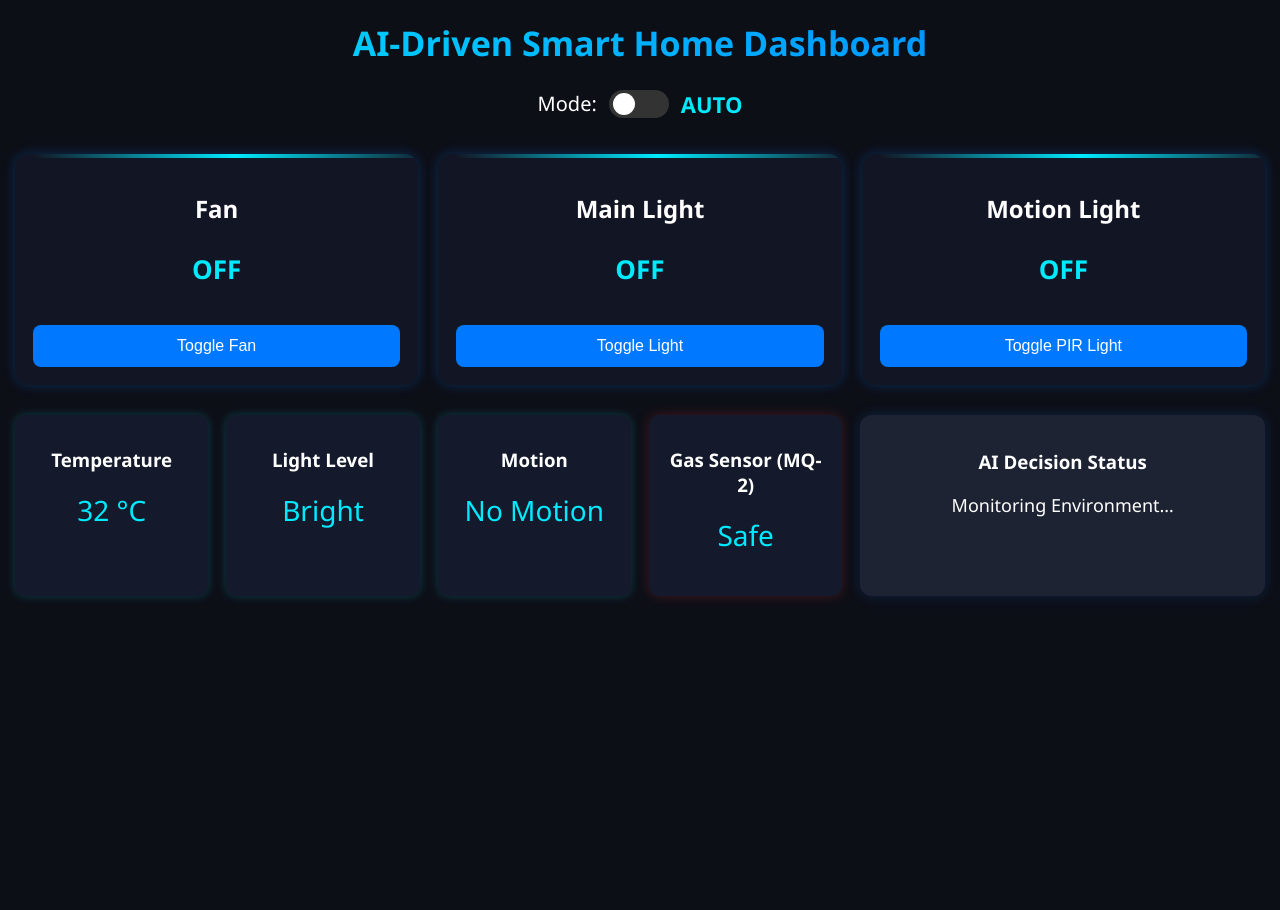
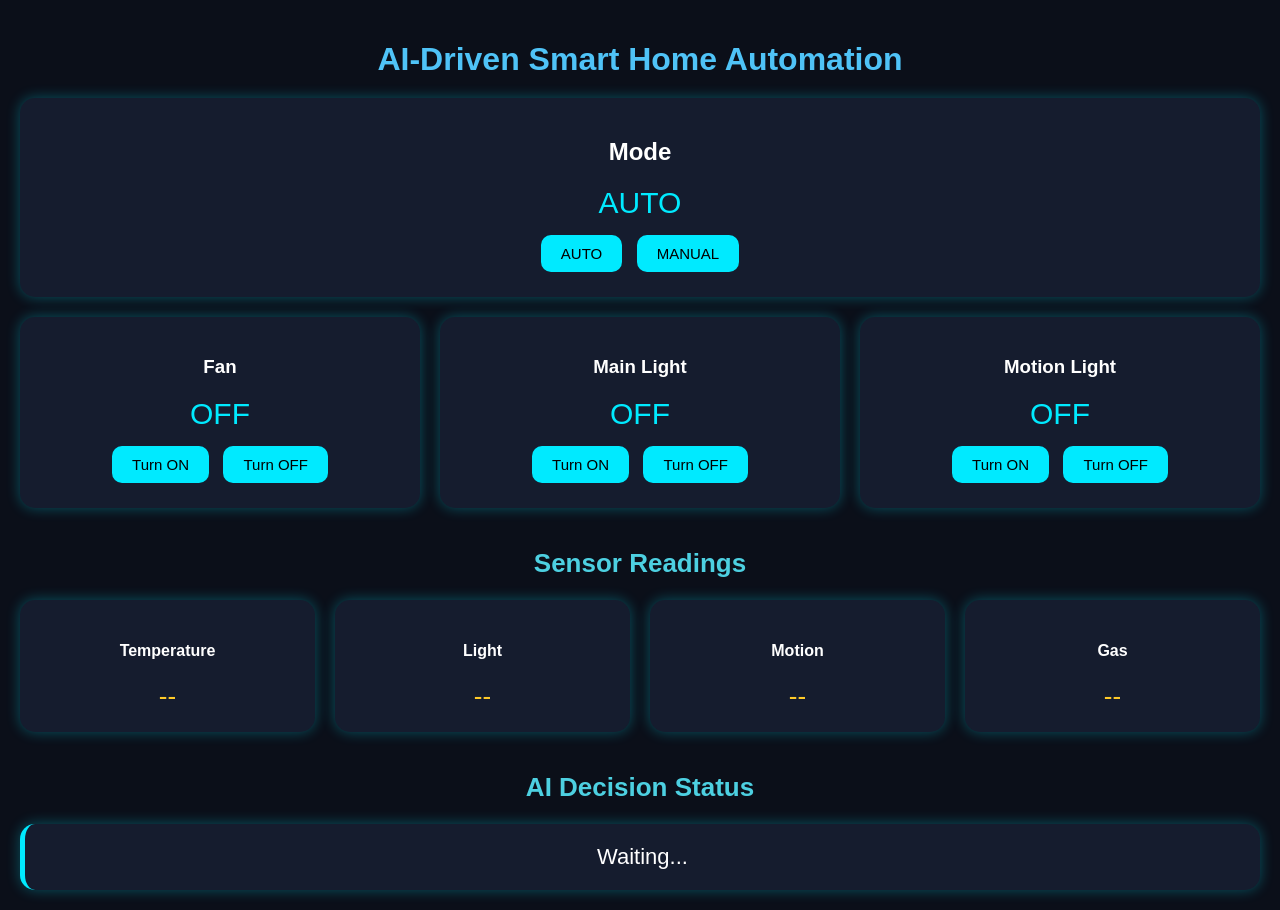
Before and after one commit to sreerammetasage-hash/SmartHomeDashboard, a plain HTML site: page index.html in a window 1280 px wide. Before the commit the page ends 800 px from the top, so only its background shows below. Drawn offline with Linux system fonts and the light colour scheme; no server answers.

Commit message:
Add files via upload

```diff
--- a/index.html
+++ b/index.html
@@ -3,86 +3,85 @@
 <head>
     <meta charset="UTF-8" />
     <meta name="viewport" content="width=device-width, initial-scale=1.0" />
-    <title>AI Home Automation Dashboard</title>
+    <title>AI Smart Home Dashboard</title>
     <link rel="stylesheet" href="style.css" />
 </head>
 
 <body>
 
-<div class="container">
+    <h1 class="title">AI-Driven Smart Home Automation</h1>
 
-    <h1 class="title">AI-Driven Smart Home Dashboard</h1>
-
-    <!-- MODE TOGGLE -->
-    <div class="mode-section">
-        <span class="mode-label">Mode:</span>
-
-        <label class="switch">
-            <input type="checkbox" id="modeToggle">
-            <span class="slider round"></span>
-        </label>
-
-        <span id="modeStatus" class="mode-status">AUTO</span>
+    <!-- MODE BLOCK -->
+    <div class="mode-box">
+        <h2>Mode</h2>
+        <div id="modeStatus" class="status-text">AUTO</div>
+        <button class="mode-btn" onclick="setMode('AUTO')">AUTO</button>
+        <button class="mode-btn" onclick="setMode('MANUAL')">MANUAL</button>
     </div>
 
-    <!-- APPLIANCES GRID -->
+    <!-- MAIN APPLIANCES -->
     <div class="grid">
 
         <!-- FAN -->
         <div class="card">
-            <h2>Fan</h2>
-            <div class="status-bar"></div>
-            <p id="fanState" class="state">OFF</p>
-            <button class="btn" id="fanBtn">Toggle Fan</button>
+            <h3>Fan</h3>
+            <div id="fanStatus" class="status-text">OFF</div>
+            <button onclick="setFan('ON')">Turn ON</button>
+            <button onclick="setFan('OFF')">Turn OFF</button>
         </div>
 
         <!-- LIGHT -->
         <div class="card">
-            <h2>Main Light</h2>
-            <div class="status-bar"></div>
-            <p id="lightState" class="state">OFF</p>
-            <button class="btn" id="lightBtn">Toggle Light</button>
+            <h3>Main Light</h3>
+            <div id="lightStatus" class="status-text">OFF</div>
+            <button onclick="setLight('ON')">Turn ON</button>
+            <button onclick="setLight('OFF')">Turn OFF</button>
         </div>
 
         <!-- PIR LIGHT -->
         <div class="card">
-            <h2>Motion Light</h2>
-            <div class="status-bar"></div>
-            <p id="pirLightState" class="state">OFF</p>
-            <button class="btn" id="pirLightBtn">Toggle PIR Light</button>
+            <h3>Motion Light</h3>
+            <div id="pirLightStatus" class="status-text">OFF</div>
+            <button onclick="setPirLight('ON')">Turn ON</button>
+            <button onclick="setPirLight('OFF')">Turn OFF</button>
         </div>
+
     </div>
 
-    <!-- SENSOR + AI STATUS -->
-    <div class="grid2">
+    <!-- SENSOR GRID -->
+    <h2 class="sec-title">Sensor Readings</h2>
+    <div class="sensor-grid">
+
         <div class="sensor-card">
-            <h3>Temperature</h3>
-            <p id="tempVal" class="reading">-- °C</p>
+            <h4>Temperature</h4>
+            <div id="tempVal" class="sensor-value">--</div>
         </div>
 
         <div class="sensor-card">
-            <h3>Light Level</h3>
-            <p id="lightVal" class="reading">--</p>
+            <h4>Light</h4>
+            <div id="lightVal" class="sensor-value">--</div>
         </div>
 
         <div class="sensor-card">
-            <h3>Motion</h3>
-            <p id="motionVal" class="reading">--</p>
+            <h4>Motion</h4>
+            <div id="motionVal" class="sensor-value">--</div>
         </div>
 
-        <div class="sensor-card gas">
-            <h3>Gas Sensor (MQ-2)</h3>
-            <p id="gasVal" class="reading">--</p>
+        <div class="sensor-card">
+            <h4>Gas</h4>
+            <div id="gasVal" class="sensor-value">--</div>
         </div>
 
-        <div class="ai-card">
-            <h3>AI Decision Status</h3>
-            <p id="aiStatus">Awaiting data…</p>
-        </div>
     </div>
 
-</div>
+    <!-- AI STATUS -->
+    <h2 class="sec-title">AI Decision Status</h2>
+    <div class="ai-box">
+        <div id="aiStatus">Waiting...</div>
+    </div>
 
-<script src="script.js"></script>
+    <!-- Firebase + Script -->
+    <script type="module" src="script.js"></script>
+
 </body>
 </html>
--- a/script.js
+++ b/script.js
@@ -1,38 +1,76 @@
-// AUTO/MANUAL TOGGLE
-const modeToggle = document.getElementById("modeToggle");
-const modeStatus = document.getElementById("modeStatus");
+// ------------------------------
+// FIREBASE CDN IMPORT
+// ------------------------------
+import { initializeApp }
+from "https://www.gstatic.com/firebasejs/9.6.1/firebase-app.js";
 
-modeToggle.addEventListener("change", () => {
-    if (modeToggle.checked) {
-        modeStatus.innerText = "MANUAL";
-        modeStatus.style.color = "#ffdd00";
-    } else {
-        modeStatus.innerText = "AUTO";
-        modeStatus.style.color = "#00eaff";
-    }
+import {
+    getDatabase,
+    ref,
+    set,
+    onValue
+}
+from "https://www.gstatic.com/firebasejs/9.6.1/firebase-database.js";
+
+
+// ------------------------------
+// YOUR FIREBASE CONFIG
+// ------------------------------
+const firebaseConfig = {
+  apiKey: "AIzaSyAFBFu6HQ6er6cFvF6kRTJdd0YgU75xtP0",
+  authDomain: "smart-home-dashboard-3f5b2.firebaseapp.com",
+  databaseURL: "https://smart-home-dashboard-3f5b2-default-rtdb.firebaseio.com",
+  projectId: "smart-home-dashboard-3f5b2",
+  storageBucket: "smart-home-dashboard-3f5b2.firebasestorage.app",
+  messagingSenderId: "967923717630",
+  appId: "1:967923717630:web:1c52a975d5c446e53f9caf"
+};
+
+// Initialize Firebase
+const app = initializeApp(firebaseConfig);
+const db = getDatabase(app);
+
+
+// ------------------------------
+// LIVE DATABASE READING
+// ------------------------------
+onValue(ref(db, '/'), (snap) => {
+    const data = snap.val();
+
+    // Mode
+    document.getElementById("modeStatus").innerText = data.mode;
+
+    // Appliances
+    document.getElementById("fanStatus").innerText = data.fan;
+    document.getElementById("lightStatus").innerText = data.light;
+    document.getElementById("pirLightStatus").innerText = data.pirLight;
+
+    // Sensors
+    document.getElementById("tempVal").innerText = data.sensors.temperature;
+    document.getElementById("lightVal").innerText = data.sensors.light;
+    document.getElementById("motionVal").innerText = data.sensors.motion;
+    document.getElementById("gasVal").innerText = data.sensors.gas;
+
+    // AI Status
+    document.getElementById("aiStatus").innerText = data.ai;
 });
 
-// Appliance buttons (UI only for now)
-const fanState = document.getElementById("fanState");
-const lightState = document.getElementById("lightState");
-const pirLightState = document.getElementById("pirLightState");
 
-document.getElementById("fanBtn").onclick = () => {
-    fanState.innerText = fanState.innerText === "ON" ? "OFF" : "ON";
+// ------------------------------
+// WRITE DATA (BUTTONS)
+// ------------------------------
+window.setFan = function(state) {
+    set(ref(db, 'fan'), state);
 };
 
-document.getElementById("lightBtn").onclick = () => {
-    lightState.innerText = lightState.innerText === "ON" ? "OFF" : "ON";
+window.setLight = function(state) {
+    set(ref(db, 'light'), state);
 };
 
-document.getElementById("pirLightBtn").onclick = () => {
-    pirLightState.innerText = pirLightState.innerText === "ON" ? "OFF" : "ON";
+window.setPirLight = function(state) {
+    set(ref(db, 'pirLight'), state);
 };
 
-// Placeholder sensor values
-document.getElementById("tempVal").innerText = "32 °C";
-document.getElementById("lightVal").innerText = "Bright";
-document.getElementById("motionVal").innerText = "No Motion";
-document.getElementById("gasVal").innerText = "Safe";
-
-document.getElementById("aiStatus").innerText = "Monitoring Environment…";
+window.setMode = function(state) {
+    set(ref(db, 'mode'), state);
+};
--- a/style.css
+++ b/style.css
@@ -1,178 +1,80 @@
 body {
+    background: #0b0f19;
+    color: white;
+    font-family: Arial, sans-serif;
+    text-align: center;
     margin: 0;
-    padding: 0;
-    background: #0d0f17;
-    color: #fff;
-    font-family: "Segoe UI", sans-serif;
+    padding: 20px;
 }
 
-/* title */
 .title {
-    text-align: center;
-    margin-top: 20px;
-    font-size: 34px;
-    background: linear-gradient(45deg, #00eaff, #0078ff);
-    -webkit-background-clip: text;
-    color: transparent;
+    font-size: 32px;
+    margin-bottom: 20px;
+    color: #4fc3f7;
 }
 
-/* mode toggle */
-.mode-section {
-    display: flex;
-    justify-content: center;
-    align-items: center;
-    margin: 20px 0;
-    gap: 12px;
+.grid, .sensor-grid {
+    display: grid;
+    gap: 20px;
+    margin-top: 20px;
 }
 
-.mode-label {
-    font-size: 20px;
+.grid {
+    grid-template-columns: repeat(3, 1fr);
 }
 
-.mode-status {
-    font-size: 22px;
-    font-weight: bold;
+.sensor-grid {
+    grid-template-columns: repeat(4, 1fr);
+}
+
+.card, .sensor-card, .ai-box, .mode-box {
+    padding: 20px;
+    background: #151c2e;
+    border-radius: 15px;
+    box-shadow: 0 0 20px #0ff3;
+    animation: glow 3s infinite;
+}
+
+@keyframes glow {
+    0% { box-shadow: 0 0 10px #00eaff33; }
+    50% { box-shadow: 0 0 20px #00eaff77; }
+    100% { box-shadow: 0 0 10px #00eaff33; }
+}
+
+button {
+    padding: 10px 20px;
+    border: none;
+    background: #00eaff;
+    margin: 5px;
+    border-radius: 10px;
+    font-size: 15px;
+    cursor: pointer;
+    transition: 0.2s;
+}
+
+button:hover {
+    transform: scale(1.1);
+}
+
+.status-text {
+    font-size: 30px;
+    margin: 10px 0;
     color: #00eaff;
 }
 
-/* custom toggle */
-.switch {
-    position: relative;
-    display: inline-block;
-    width: 60px;
-    height: 28px;
+.sensor-value {
+    font-size: 26px;
+    color: #ffca28;
 }
 
-.switch input { display: none; }
-
-.slider {
-    position: absolute;
-    cursor: pointer;
-    top: 0; left: 0; right: 0; bottom: 0;
-    background: #333;
-    transition: 0.4s;
-    border-radius: 28px;
+.sec-title {
+    margin-top: 40px;
+    font-size: 26px;
+    color: #4dd0e1;
 }
 
-.slider:before {
-    position: absolute;
-    content: "";
-    height: 22px;
-    width: 22px;
-    left: 4px;
-    bottom: 3px;
-    background-color: white;
-    border-radius: 50%;
-    transition: 0.4s;
+.ai-box {
+    font-size: 22px;
+    padding: 20px;
+    border-left: 5px solid #00eaff;
 }
-
-input:checked + .slider {
-    background: #00eaff;
-}
-
-input:checked + .slider:before {
-    transform: translateX(30px);
-}
-
-/* grid */
-.grid {
-    display: grid;
-    grid-template-columns: repeat(auto-fit, minmax(240px, 1fr));
-    gap: 20px;
-    padding: 15px;
-}
-
-.card {
-    padding: 18px;
-    background: #121624;
-    border-radius: 14px;
-    position: relative;
-    overflow: hidden;
-    box-shadow: 0 0 12px #0078ff48;
-}
-
-/* animated scanning bar */
-.status-bar {
-    width: 100%;
-    height: 4px;
-    background: linear-gradient(90deg, transparent, #00eaff, transparent);
-    position: absolute;
-    top: 0;
-    animation: scan 2s infinite linear;
-}
-
-@keyframes scan {
-    0% { background-position: -200px; }
-    100% { background-position: 200px; }
-}
-
-h2 {
-    text-align: center;
-    margin-bottom: 10px;
-    font-size: 24px;
-}
-
-.state {
-    text-align: center;
-    font-size: 26px;
-    font-weight: bold;
-    color: #00eaff;
-}
-
-.btn {
-    width: 100%;
-    padding: 12px;
-    margin-top: 12px;
-    background: #0078ff;
-    border: none;
-    color: white;
-    border-radius: 8px;
-    cursor: pointer;
-    font-size: 16px;
-    transition: 0.3s;
-}
-
-.btn:hover {
-    background: #005fcc;
-}
-
-/* sensor grid */
-.grid2 {
-    display: grid;
-    grid-template-columns: repeat(auto-fit, minmax(180px, 1fr));
-    gap: 18px;
-    padding: 15px;
-    margin-bottom: 50px;
-}
-
-.sensor-card {
-    padding: 14px;
-    background: #141a2b;
-    border-radius: 10px;
-    text-align: center;
-    box-shadow: 0 0 10px #00eaff38;
-}
-
-.sensor-card.gas {
-    box-shadow: 0 0 12px #ff373738;
-}
-
-.reading {
-    font-size: 28px;
-    margin-top: 10px;
-    color: #00eaff;
-}
-
-.ai-card {
-    grid-column: span 2;
-    background: #1d2333;
-    padding: 16px;
-    border-radius: 12px;
-    text-align: center;
-    box-shadow: 0 0 14px #0078ff2e;
-}
-
-.ai-card p {
-    font-size: 18px;
-    color: #fff;
-}
```
